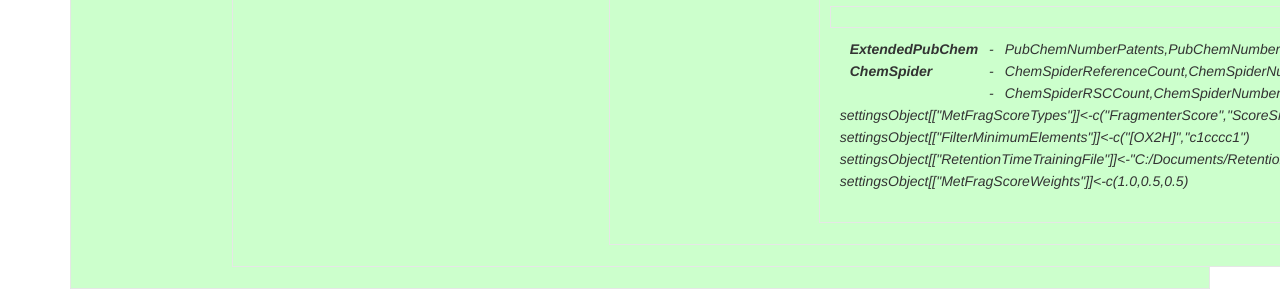
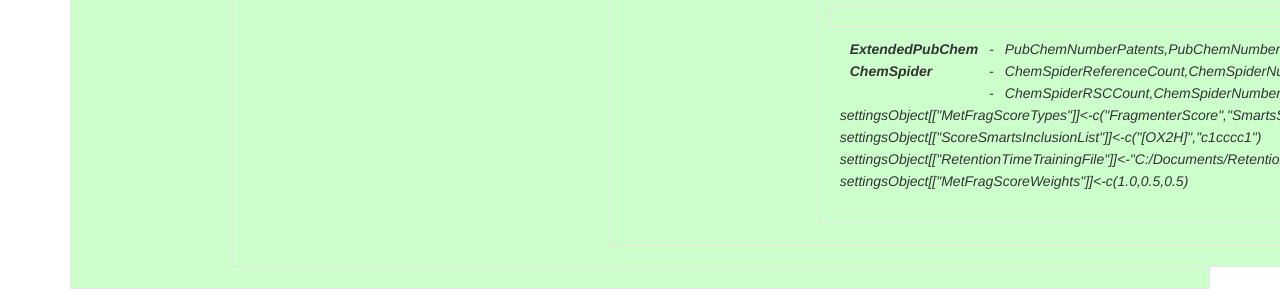
Before and after one commit to ipb-halle/MetFrag, a Jekyll site: the page built from projects/metfragr/index.md, in a window 1280 px wide and 900 px high, scrolled down 4318 px. Shown: the part 423-723 px from the top of the window. Built offline with Jekyll 4.4.1, drawn with Linux system fonts in a browser that asks for light colours; nearby versions of some CDN libraries; Markdown is read by kramdown in place of the engine named in the settings.

Commit message:
Update index.md

```diff
--- a/projects/metfragr/index.md
+++ b/projects/metfragr/index.md
@@ -234,8 +234,8 @@ Following scoring terms are pre-defined for available databases:
 <h4>Examples</h4>
 <div class="code">
 <table>
- <tr><td>settingsObject[["MetFragScoreTypes"]]<-c("FragmenterScore","ScoreSmartsInclusionList","RetentionTimeScore")</td></tr>
- <tr><td>settingsObject[["FilterMinimumElements"]]<-c("[OX2H]","c1cccc1")</td></tr>
+ <tr><td>settingsObject[["MetFragScoreTypes"]]<-c("FragmenterScore","SmartsSubstructureInclusionScore","RetentionTimeScore")</td></tr>
+ <tr><td>settingsObject[["ScoreSmartsInclusionList"]]<-c("[OX2H]","c1cccc1")</td></tr>
  <tr><td>settingsObject[["RetentionTimeTrainingFile"]]<-"C:/Documents/RetentionTimeFile.txt"</td></tr>
  <tr><td>settingsObject[["MetFragScoreWeights"]]<-c(1.0,0.5,0.5)</td></tr>
 </table><br>
```
